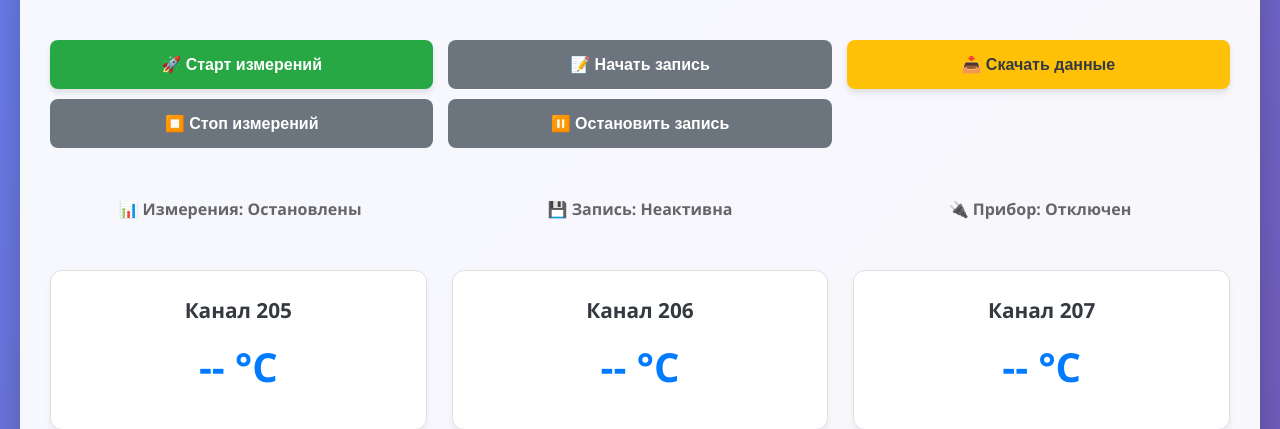
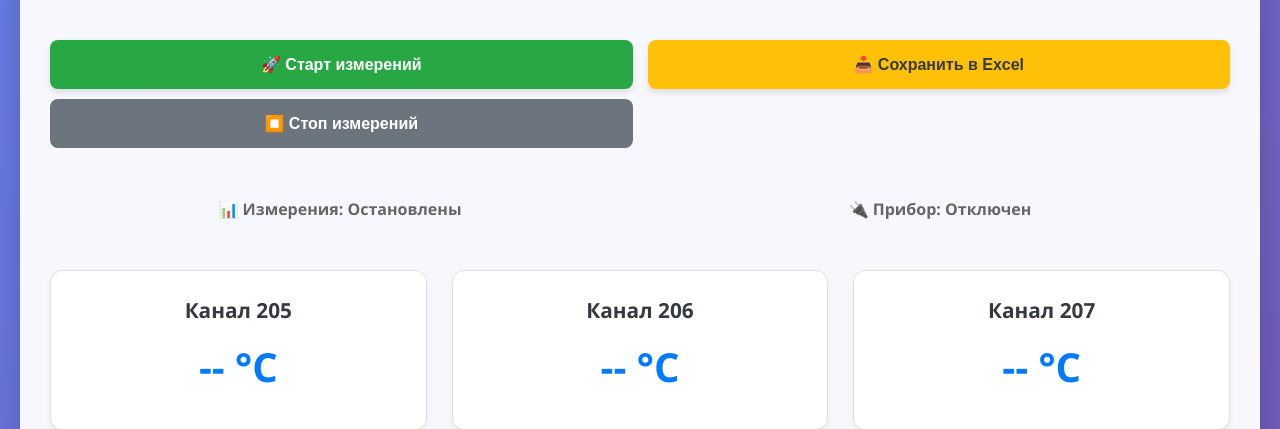
Before and after one commit to galkinyaroslav/RTD_tester, a FastAPI app: page /pt100/ in a window 1280 px wide. Shown: the part 164-593 px from the top of the page. Run offline with FastAPI, Linux system fonts and the light colour scheme; parts of the project's set-up code (start-up, migrations or seed data) failed here and were passed over.

Commit message:
comment btn and label Record

```diff
--- a/templates/index.html
+++ b/templates/index.html
@@ -24,12 +24,12 @@
                 <button id="btnStart" class="btn-start">🚀 Старт измерений</button>
                 <button id="btnStop" class="btn-stop" disabled>⏹️ Стоп измерений</button>
             </div>
+<!--            <div class="control-group">-->
+<!--                <button id="btnRecordStart" class="btn-record" disabled>📝 Начать запись</button>-->
+<!--                <button id="btnRecordStop" class="btn-record" disabled>⏸️ Остановить запись</button>-->
+<!--            </div>-->
             <div class="control-group">
-                <button id="btnRecordStart" class="btn-record" disabled>📝 Начать запись</button>
-                <button id="btnRecordStop" class="btn-record" disabled>⏸️ Остановить запись</button>
-            </div>
-            <div class="control-group">
-                <button id="btnDownload" class="btn-download">📥 Скачать данные</button>
+                <button id="btnDownload" class="btn-download">📥 Сохранить в Excel</button>
             </div>
         </div>
 
@@ -37,9 +37,9 @@
             <div class="status-card" id="statusMeasuring">
                 📊 Измерения: Остановлены
             </div>
-            <div class="status-card" id="statusRecording">
-                💾 Запись: Неактивна
-            </div>
+<!--            <div class="status-card" id="statusRecording">-->
+<!--                💾 Запись: Неактивна-->
+<!--            </div>-->
             <div class="status-card" id="statusConnected">
                 🔌 Прибор: Отключен
             </div>
```
